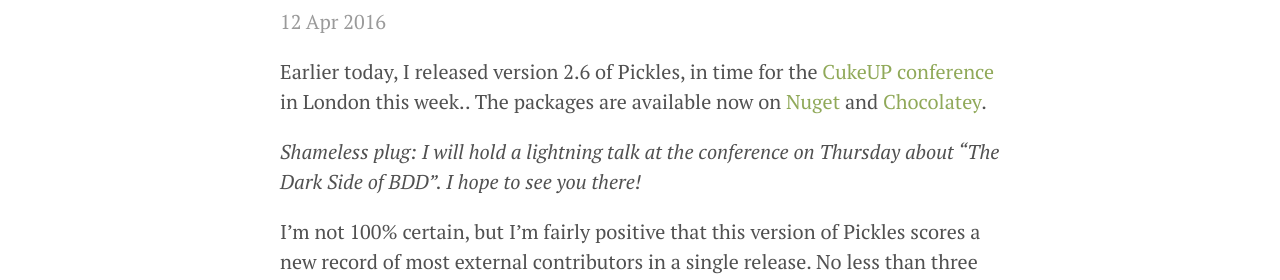
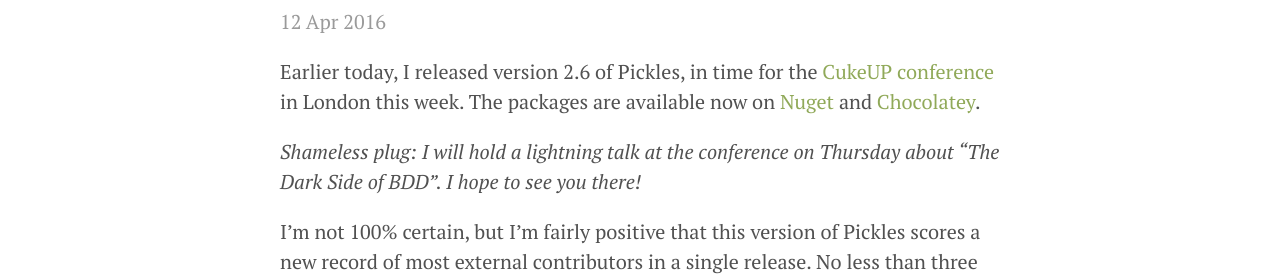
Before and after one commit to dirkrombauts/DirkRombautsPicklesPro.github.io, a Jekyll site: the page built from _posts/2016-04-12-pickles-2-6-the cukeup edition.markdown, in a window 1280 px wide and 900 px high. Shown: the part 175-455 px from the top of the window. Built offline with Jekyll 4.4.1, drawn with Linux system fonts in a browser that asks for light colours; comment, search, counter and statistics services are not loaded.

Commit message:
remove unnecessary period

```diff
--- a/_posts/2016-04-12-pickles-2-6-the cukeup edition.markdown
+++ b/_posts/2016-04-12-pickles-2-6-the cukeup edition.markdown
@@ -4,7 +4,7 @@
 layout: post
 tags: [SpecFlow, BDD, SpecificationByExample, Pickles, LivingDocumentation]
 ---
-Earlier today, I released version 2.6 of Pickles, in time for the [CukeUP conference](https://skillsmatter.com/conferences/7606-cukeup-2016) in London this week.. The packages are available now on [Nuget](http://www.nuget.org/packages?q=pickles) and [Chocolatey](https://chocolatey.org/packages?q=pickles).
+Earlier today, I released version 2.6 of Pickles, in time for the [CukeUP conference](https://skillsmatter.com/conferences/7606-cukeup-2016) in London this week. The packages are available now on [Nuget](http://www.nuget.org/packages?q=pickles) and [Chocolatey](https://chocolatey.org/packages?q=pickles).
 
 *Shameless plug: I will hold a lightning talk at the conference on Thursday about "The Dark Side of BDD". I hope to see you there!*
 
```
